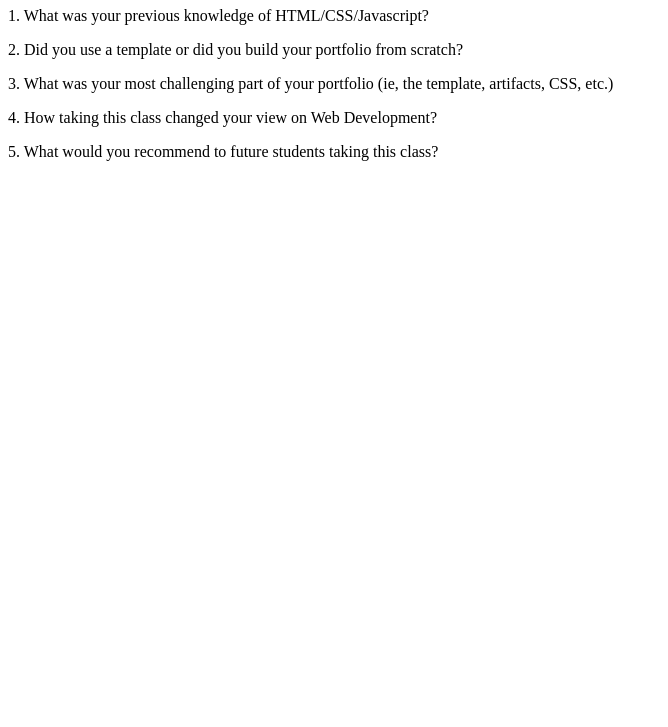
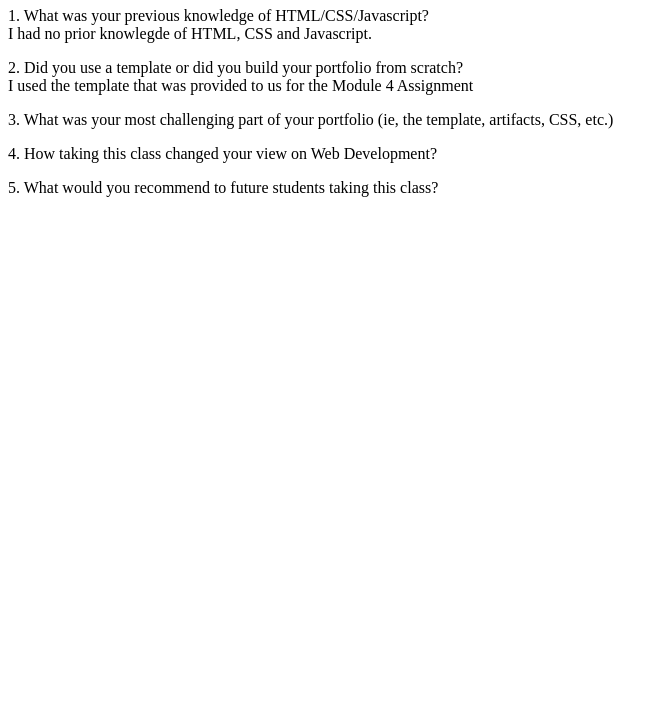
Before and after one commit to deekra/deeksha_ram_final_part2, a plain HTML site: page index.html in a window 1280 px wide. Shown: the part 73-800 px from the top of the page, without its empty margins (0-668 px from the left). Drawn offline with Linux system fonts and the light colour scheme.

Commit message:
Update index.html

```diff
--- a/index.html
+++ b/index.html
@@ -15,9 +15,19 @@
 
 	  <h1> Questions - Final Project Part 2 </h1>
 
-     <p> 1. What was your previous knowledge of HTML/CSS/Javascript? </p>
-     <p> 2. Did you use a template or did you build your portfolio from scratch? </p>
-     <p> 3. What was your most challenging part of your portfolio (ie, the template, artifacts, CSS, etc.) </p>
+     <p> 1. What was your previous knowledge of HTML/CSS/Javascript? <br>
+
+	  I had no prior knowlegde of HTML, CSS and Javascript. </p>
+
+
+     <p> 2. Did you use a template or did you build your portfolio from scratch? <br>
+
+	   I used the template that was provided to us for the Module 4 Assignment</p>
+
+
+     <p> 3. What was your most challenging part of your portfolio (ie, the template, artifacts, CSS, etc.)
+	     </p>
+
      <p> 4. How taking this class changed your view on Web Development? </p>
      <p> 5. What would you recommend to future students taking this class? </p>
 
```
